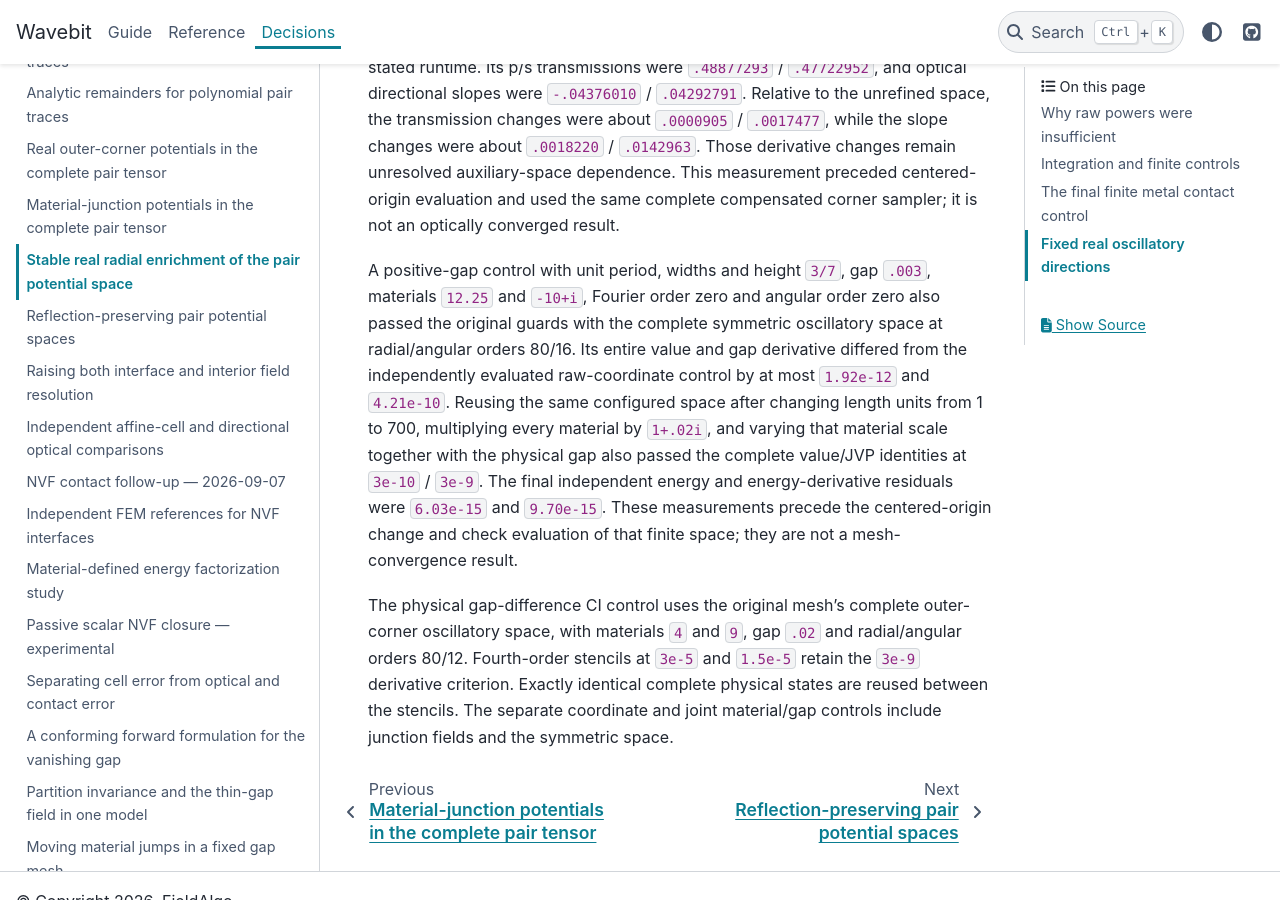
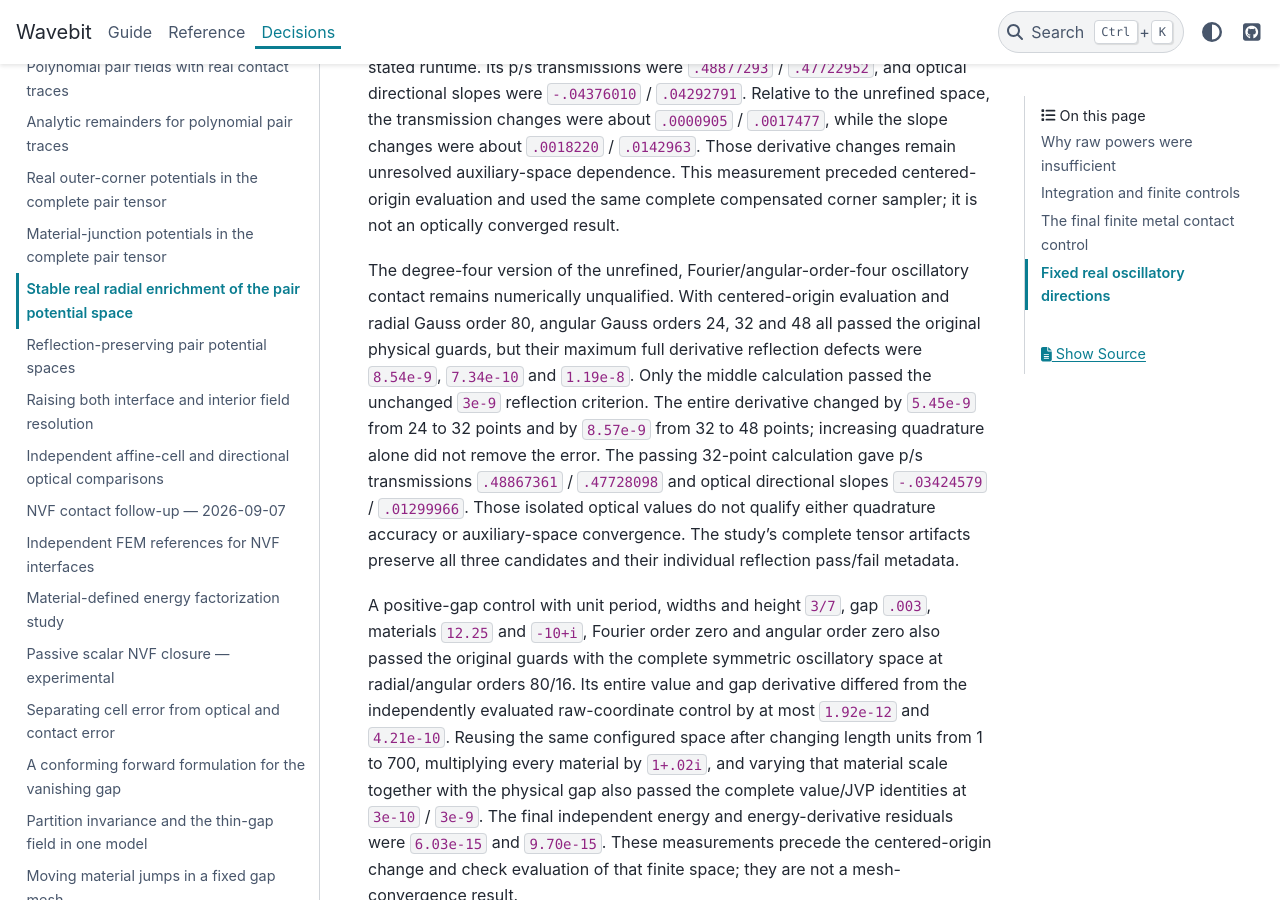
Before and after one commit to fieldalgo/wavebit, a Sphinx documentation site: the page built from docs/nvf-pair-radial-potentials.md, in a window 1280 px wide and 900 px high, scrolled down 6946 px. Built offline with Sphinx 7.4.7 and the PyData theme 0.15.4, drawn with Linux system fonts in a browser that asks for light colours.

Commit message:
Record nonmonotone quartic contact quadrature errors
Co-authored-by: Codex <noreply@openai.com>

```diff
--- a/docs/nvf-pair-radial-potentials.md
+++ b/docs/nvf-pair-radial-potentials.md
@@ -276,6 +276,20 @@ Those derivative changes remain unresolved auxiliary-space dependence.
 This measurement preceded centered-origin evaluation and used the same
 complete compensated corner sampler; it is not an optically converged result.
 
+The degree-four version of the unrefined, Fourier/angular-order-four
+oscillatory contact remains numerically unqualified. With centered-origin
+evaluation and radial Gauss order 80, angular Gauss orders 24, 32 and 48 all
+passed the original physical guards, but their maximum full derivative
+reflection defects were `8.54e-9`, `7.34e-10` and `1.19e-8`. Only the middle
+calculation passed the unchanged `3e-9` reflection criterion. The entire
+derivative changed by `5.45e-9` from 24 to 32 points and by `8.57e-9` from
+32 to 48 points; increasing quadrature alone did not remove the error.
+The passing 32-point calculation gave p/s transmissions `.48867361` /
+`.47728098` and optical directional slopes `-.03424579` / `.01299966`.
+Those isolated optical values do not qualify either quadrature accuracy or
+auxiliary-space convergence. The study's complete tensor artifacts preserve
+all three candidates and their individual reflection pass/fail metadata.
+
 A positive-gap control with unit period, widths and height `3/7`, gap `.003`,
 materials `12.25` and `-10+i`, Fourier order zero and angular order zero also
 passed the original guards with the complete symmetric oscillatory space at
```
